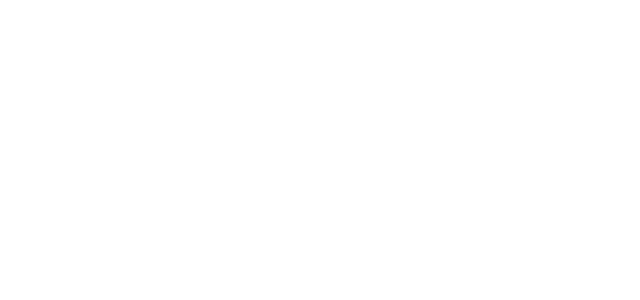
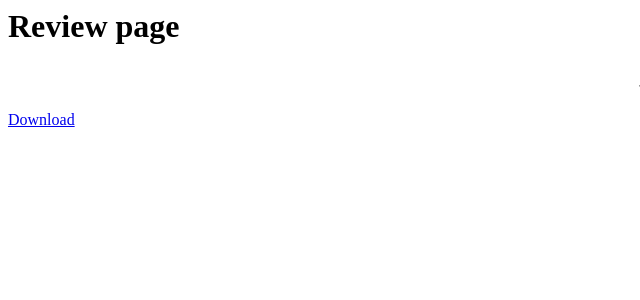
Before and after one commit to JorgeKunrath/jb-proposal-generator, a React (Create React App) app: page /review in a window 1280 px wide. Before the commit this address had no page. Shown: the top 300 px of the page, without its empty margins (0-640 px from the left). Built offline with nearby package versions, Linux system fonts and the light colour scheme.

Commit message:
Prof Of Concept readyyy

```diff
--- a/src/App.js
+++ b/src/App.js
@@ -1,36 +1,46 @@
-import styled from "styled-components";
+// import styled from "styled-components";
+import { BrowserRouter, Routes, Route } from "react-router-dom";
+
+import Home from "./pages/Home";
+import Proposal from "./pages/Proposal";
+import Review from "./pages/Review";
 
 import { proposals } from "./data";
+import { createContext, useEffect, useState } from "react";
 
-const Header = styled.div`
-  border: 2px solid blue;
-  text-align: center;
-`;
-
-const Grid = styled.section`
-  display: grid;
-  grid-template-columns: repeat(3, 1fr);
-  grid-gap: 1rem;
-`;
-
-const Card = styled.a`
-  border: 2px solid black;
-  font-weight: 1.5rem;
-`;
+export const GlobalContext = createContext();
 
 export default function App() {
+  const [template, setTemplate] = useState("");
+  const [values, setValues] = useState({});
+
+  useEffect(() => {
+    console.log("template", template);
+  }, [template]);
+
+  useEffect(() => {
+    console.log("values", values);
+  }, [values]);
+
   return (
-    <div className="App">
-      <Header>JB</Header>
-      <h1>Bem vindo ao gerador de propostas da Juice Box etc</h1>
-
-      <Grid>
-        {proposals.map((proposal) => (
-          <Card key={"/" + proposal.model} href={proposal.model}>
-            {proposal.emoji} - {proposal.title}
-          </Card>
-        ))}
-      </Grid>
+    <div>
+      <GlobalContext.Provider
+        value={{ template, setTemplate, values, setValues }}
+      >
+        <BrowserRouter>
+          <Routes>
+            <Route path="/" element={<Home />} />
+            <Route path="/review" element={<Review />} />
+            {proposals.map((proposal) => (
+              <Route
+                key={proposal.model}
+                path={`/${proposal.model}`}
+                element={<Proposal proposal={proposal} />}
+              />
+            ))}
+          </Routes>
+        </BrowserRouter>
+      </GlobalContext.Provider>
     </div>
   );
 }
--- a/src/data.js
+++ b/src/data.js
@@ -1,8 +1,45 @@
+export const fields = {
+  author: {
+    name: "author",
+    label: "Author",
+    desc: "Author's name.",
+    type: "text",
+    required: true
+  },
+  "proposal-date": {
+    name: "proposal-date",
+    label: "Proposal date",
+    // desc: "123",
+    type: "datepicker",
+    required: true
+  },
+  summary: {
+    name: "summary",
+    label: "Summary",
+    desc: "Provide a comprehensive 1-2 sentence summary of your proposal.",
+    type: "textarea",
+    required: true
+  },
+  risks: {
+    name: "risks",
+    label: "Risks",
+    desc: "List any potential risks for Juicebox DAO and its members.",
+    type: "textarea",
+    required: false
+  }
+};
+
+// Just an abreviation
+const f = fields;
+
 export const proposals = [
   {
     title: "Funding Cycle Reconfiguration",
     emoji: "🌀",
-    model: "funding-cycle-reconfiguration"
+    model: "funding-cycle-reconfiguration",
+    desc:
+      "As new ideas regarding JuiceboxDAO's operations and fiscal strategy emerge, contributors are encouraged to formalize them into a proposal so that they can be discussed.",
+    fields: [f.author, f["proposal-date"], f.risks, f.summary]
   },
   {
     title: "Trial Payment",
--- a/src/index.js
+++ b/src/index.js
@@ -1,33 +1,12 @@
 import { StrictMode } from "react";
 import ReactDOM from "react-dom";
-import { BrowserRouter, Routes, Route, Link } from "react-router-dom";
 
 import App from "./App";
-import { proposals } from "./data";
-
-const ProposalPage = ({ proposal }) => (
-  <>
-    <Link to="/">voltar</Link>
-    <div>
-      <h1>{proposal.emoji + proposal.title}</h1>
-    </div>
-  </>
-);
 
 const rootElement = document.getElementById("root");
 ReactDOM.render(
   <StrictMode>
-    <BrowserRouter>
-      <Routes>
-        <Route path="/" element={<App />} />
-        {proposals.map((proposal) => (
-          <Route
-            path={`/${proposal.model}`}
-            element={<ProposalPage proposal={proposal} />}
-          />
-        ))}
-      </Routes>
-    </BrowserRouter>
+    <App />
   </StrictMode>,
   rootElement
 );
--- /dev/null
+++ b/src/pages/Home.js
@@ -0,0 +1,43 @@
+import styled from "styled-components";
+import { Link, useNavigate } from "react-router-dom";
+
+import { proposals } from "../data";
+import useData from "../useData";
+
+const Header = styled.div`
+  border: 2px solid blue;
+  text-align: center;
+`;
+
+const Grid = styled.section`
+  display: grid;
+  grid-template-columns: repeat(3, 1fr);
+  grid-gap: 1rem;
+`;
+
+const Card = styled(Link)`
+  border: 2px solid black;
+  font-weight: 1.5rem;
+`;
+
+export default function Home() {
+  const { setTemplate } = useData();
+
+  return (
+    <div>
+      <Header>JB</Header>
+      <h1>Bem vindo ao gerador de propostas da Juice Box etc</h1>
+      <Grid>
+        {proposals.map((proposal) => (
+          <Card
+            key={proposal.model}
+            onClick={() => setTemplate(proposal.model)}
+            to={proposal.model}
+          >
+            {proposal.emoji} - {proposal.title}
+          </Card>
+        ))}
+      </Grid>
+    </div>
+  );
+}
--- /dev/null
+++ b/src/pages/Proposal.js
@@ -0,0 +1,61 @@
+import { Link, useNavigate } from "react-router-dom";
+import styled from "styled-components";
+import useData from "../useData";
+
+const typeToComp = {
+  text: (f) => <input name={f.name} type="text" />,
+  datepicker: (f) => <input name={f.name} type="date" />,
+  textarea: (f) => <textarea name={f.name} />
+};
+
+const FieldWrapper = styled.div`
+  margin-bottom: 2rem;
+`;
+
+const Label = styled.label`
+  display: flex;
+  flex-direction: column;
+`;
+
+// TODO:
+// save chosen template
+// save state in a global object
+//    allow to empty state
+
+export default function Proposal({ proposal }) {
+  const { setValues } = useData();
+
+  const navigate = useNavigate();
+
+  const handleSubmit = (e) => {
+    e.preventDefault();
+    const formData = new FormData(e.target);
+    let data = Object.fromEntries(formData.entries());
+    setValues((values) => ({ ...values, ...data }));
+
+    navigate("/review");
+  };
+
+  return (
+    <>
+      <Link to="/">voltar</Link>
+      <div>
+        <h1>{proposal.emoji + proposal.title}</h1>
+        {proposal.desc && <h3>{proposal.desc}</h3>}
+      </div>
+      <form onSubmit={handleSubmit}>
+        {(proposal.fields ?? []).map((f) => (
+          <FieldWrapper key={f.label}>
+            <Label>
+              <strong>{f.label}</strong>
+              {f.desc}
+              {typeToComp[f.type]?.(f)}
+            </Label>
+            {f.required ? "required" : "[ ] empty"}
+          </FieldWrapper>
+        ))}
+        <button type="submit">Send</button>
+      </form>
+    </>
+  );
+}
--- /dev/null
+++ b/src/pages/Review.js
@@ -0,0 +1,94 @@
+import { Link, useNavigate } from "react-router-dom";
+import styled from "styled-components";
+import useData from "../useData";
+
+import { proposals } from "../data";
+
+const Wrapper = styled.div`
+  display: grid;
+  grid-gap: 1rem;
+
+  h4 {
+    font-size: 2rem;
+  }
+  h5 {
+    font-size: 1rem;
+  }
+  h1,
+  h3,
+  h4,
+  h5 {
+    margin: 0;
+  }
+`;
+
+export default function Review() {
+  const { template, values } = useData();
+
+  const proposal = proposals.find((prop) => prop.model === template);
+  console.log("this proposal", proposal);
+  console.log("this values", values);
+
+  const hanldleExport = () => {};
+
+  const getMDContent = () => {
+    return (proposal?.fields ?? [])
+      .map(
+        ({ label, desc, name }) =>
+          `### ${label}\n_${desc && desc}_\n\n${values[name]}`
+      )
+      .join("\n\n\n");
+  };
+
+  // const getDownloadLink = () => {
+  //   const makeTextFile = (text) => {
+  //     const data = new Blob([text], { type: "text/plain" });
+
+  //     return window.URL.createObjectURL(data);
+  //   };
+
+  //   var create = document.getElementById("create");
+  //   var textbox = document.getElementById("textbox");
+
+  //   create.addEventListener(
+  //     "click",
+  //     function () {
+  //       var link = document.getElementById("downloadlink");
+  //       link.href = makeTextFile(textbox.value);
+  //       link.style.display = "block";
+  //     },
+  //     false
+  //   );
+  // };
+
+  const getFileUrl = (text) => {
+    const data = new File([text], "Proposal.md", {
+      type: "text/plain"
+    });
+    return window.URL.createObjectURL(data);
+  };
+
+  return (
+    <Wrapper>
+      <h1>Review page</h1>
+      <h3>{template}</h3>
+      {(proposal?.fields ?? []).map((field) => (
+        <div>
+          <h4>{field.label}</h4>
+          {field.desc && <h5>{field.desc}</h5>}
+          {values[field.name]}
+        </div>
+      ))}
+
+      <hr />
+
+      <a
+        href={getFileUrl(getMDContent())}
+        download="Proposal.md"
+        id="downloadlink"
+      >
+        Download
+      </a>
+    </Wrapper>
+  );
+}
--- /dev/null
+++ b/src/useData.js
@@ -0,0 +1,7 @@
+import { useContext } from "react";
+import { GlobalContext } from "./App";
+
+export default function useData() {
+  const data = useContext(GlobalContext);
+  return data;
+}
```
